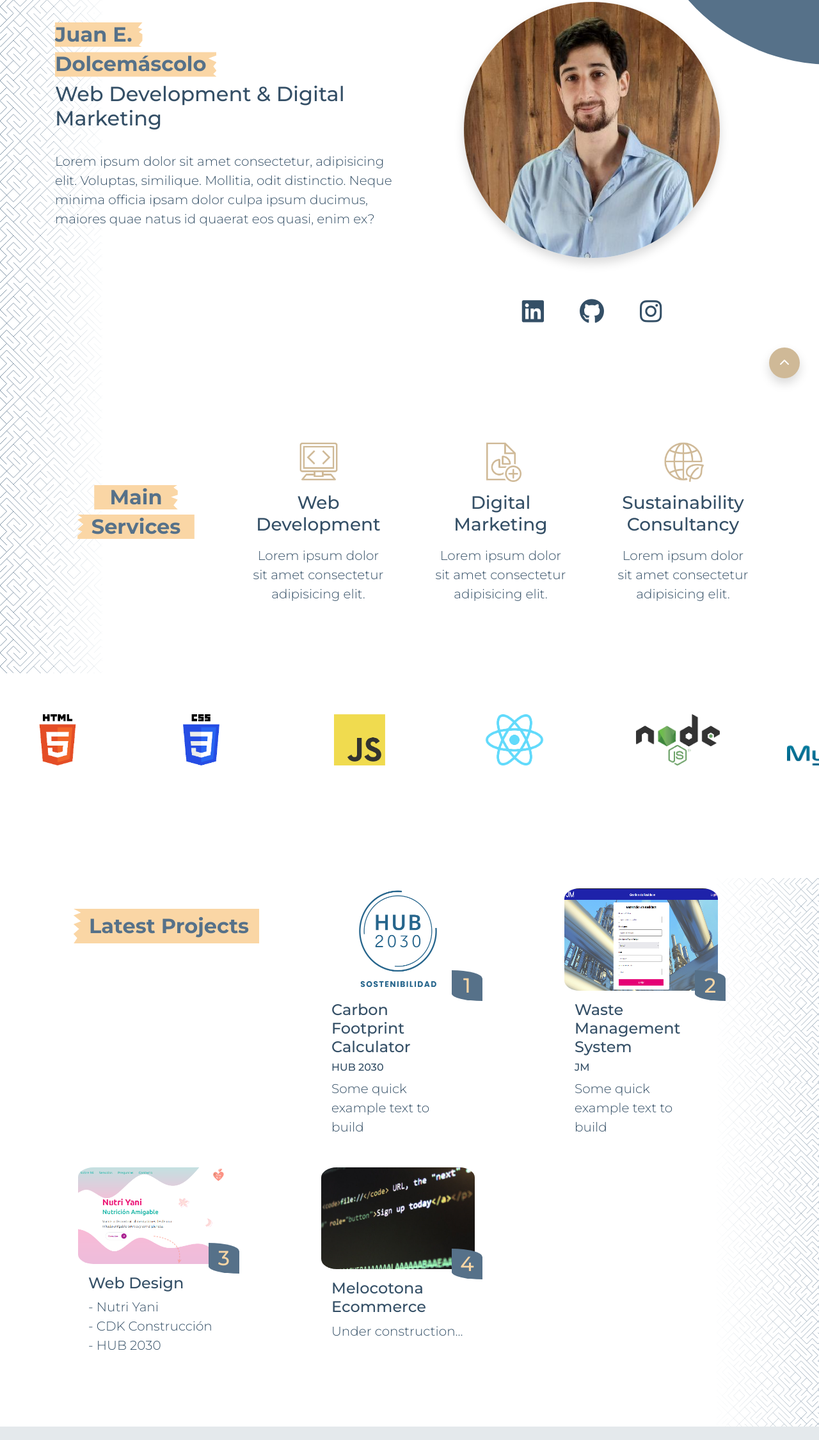
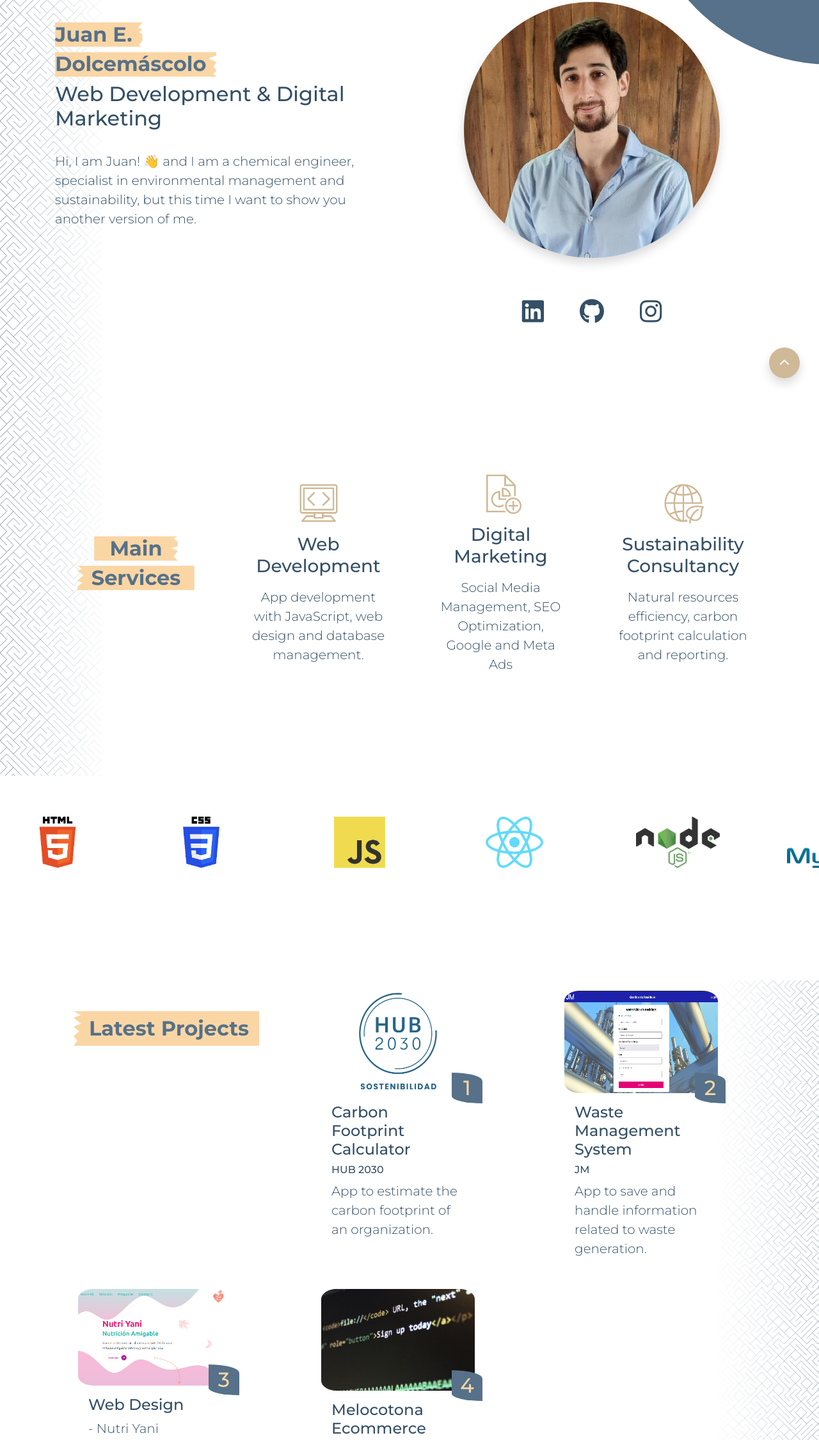
Before and after one commit to JEDolce/jedolce.github.io, a website: page index.html in a window 1280 px wide. Shown: the part 179-2429 px from the top of the page at 64% size. Drawn offline with nearby package versions, Linux system fonts and the light colour scheme.

Commit message:
add content

```diff
--- a/index.html
+++ b/index.html
@@ -50,18 +50,15 @@
     <div class="container">
       <div class="row hero">
         <div class="col-lg-6 hero--left">
-          <!-- <div class="construction bg-danger mb-4 text-center">
-            <h2 style="color:white" class="p-2">Under Construction! 🏗️</h2>
-          </div> -->
           <div class="hero--left--line"></div>
           <div class="hero--left--title">
             <h1 class="hero--left--title--name">Juan E.</h1>
             <h1 class="hero--left--title--lastname">Dolcemáscolo</h1>
           </div>
           <h2>Web Development & Digital Marketing</h2><br>
-          <p>Lorem ipsum dolor sit amet consectetur, adipisicing elit.
-            Voluptas, similique. Mollitia, odit distinctio. Neque minima officia ipsam dolor culpa ipsum ducimus,
-            maiores quae natus id quaerat eos quasi, enim ex?</p>
+          <p>Hi, I am Juan! 👋 and I am a chemical engineer, specialist in environmental management and sustainability,
+            but this time I want to show you another version of me.
+          </p>
           <button type="button" class="button px-3 py-2"><a href="#contact">Contact Me</a>
             <span>
               <i class="fas fa-arrow-right"></i>
@@ -104,20 +101,17 @@
         <div class="col-lg-3 services--card">
           <img src="./assets/icons/web-development-100.png" alt="">
           <h3>Web<br>Development</h3>
-          <p>Lorem ipsum dolor sit amet consectetur adipisicing elit.
-          </p>
+          <p>App development with JavaScript, web design and database management.</p>
         </div>
         <div class="col-lg-3 services--card">
           <img src="./assets/icons/marketing-100.png" alt="">
           <h3>Digital<br>Marketing</h3>
-          <p>Lorem ipsum dolor sit amet consectetur adipisicing elit.
-          </p>
+          <p>Social Media Management, SEO Optimization, Google and Meta Ads</p>
         </div>
         <div class="col-lg-3 services--card">
           <img src="./assets/icons/sustainability-100.png" alt="">
           <h3>Sustainability<br>Consultancy</h3>
-          <p>Lorem ipsum dolor sit amet consectetur adipisicing elit.
-          </p>
+          <p>Natural resources efficiency, carbon footprint calculation and reporting.</p>
         </div>
       </div>
     </div>
@@ -163,7 +157,7 @@
             <div class="card-body">
               <h4 class="card-title">Carbon Footprint Calculator</h4>
               <h6>HUB 2030</h6>
-              <p class="card-text">Some quick example text to build</p>
+              <p class="card-text">App to estimate the carbon footprint of an organization.</p>
             </div>
           </div>
         </div>
@@ -182,7 +176,7 @@
             <div class="card-body">
               <h4 class="card-title">Waste Management System</h4>
               <h6>JM</h6>
-              <p class="card-text">Some quick example text to build</p>
+              <p class="card-text">App to save and handle information related to waste generation.</p>
             </div>
           </div>
         </div>
--- a/styles/_custom.scss
+++ b/styles/_custom.scss
@@ -3,7 +3,6 @@
 
 // COLORS
 $color-1: #567189;
-// $color-2: #47637c;
 $color-2: #344f66;
 $color-3: #CFB997;
 $color-4: #FAD6A5;
--- a/styles/sections/_contact.scss
+++ b/styles/sections/_contact.scss
@@ -23,6 +23,7 @@
 
     input {
         color: $color-3;
+        font-weight: 700;
     }
 
     .contact-info {
--- a/styles/sections/_projects.scss
+++ b/styles/sections/_projects.scss
@@ -19,7 +19,6 @@
 
     .card {
         margin: 1rem 2.5rem;
-        cursor: pointer;
 
         .image-container {
             position: relative;
@@ -37,10 +36,21 @@
                 background-color: $color-1;
                 border-radius: 0% 100% 0% 100% / 76% 27% 73% 24%;
                 z-index: 100;
+                cursor: pointer;
+                transition: all ease-in-out 0.5s;
 
                 h2 {
                     color: $color-4;
                     @include absoluteCenter;
+                }
+
+                &:hover {
+                    background-color: $color-4;
+                    transition: all ease-in-out 0.5s;
+
+                    h2 {
+                        color: $color-1;
+                    }
                 }
             }
         }
--- a/styles/sections/_services.scss
+++ b/styles/sections/_services.scss
@@ -2,7 +2,7 @@
 @use '../components/mixins' as *;
 
 .services {
-    min-height: 50vh;
+    min-height: 70vh;
     position: relative;
 
     &--title {
```
Also changed, not shown: assets/bg/ttten.svg (added), styles/style.css, 1 other file.
